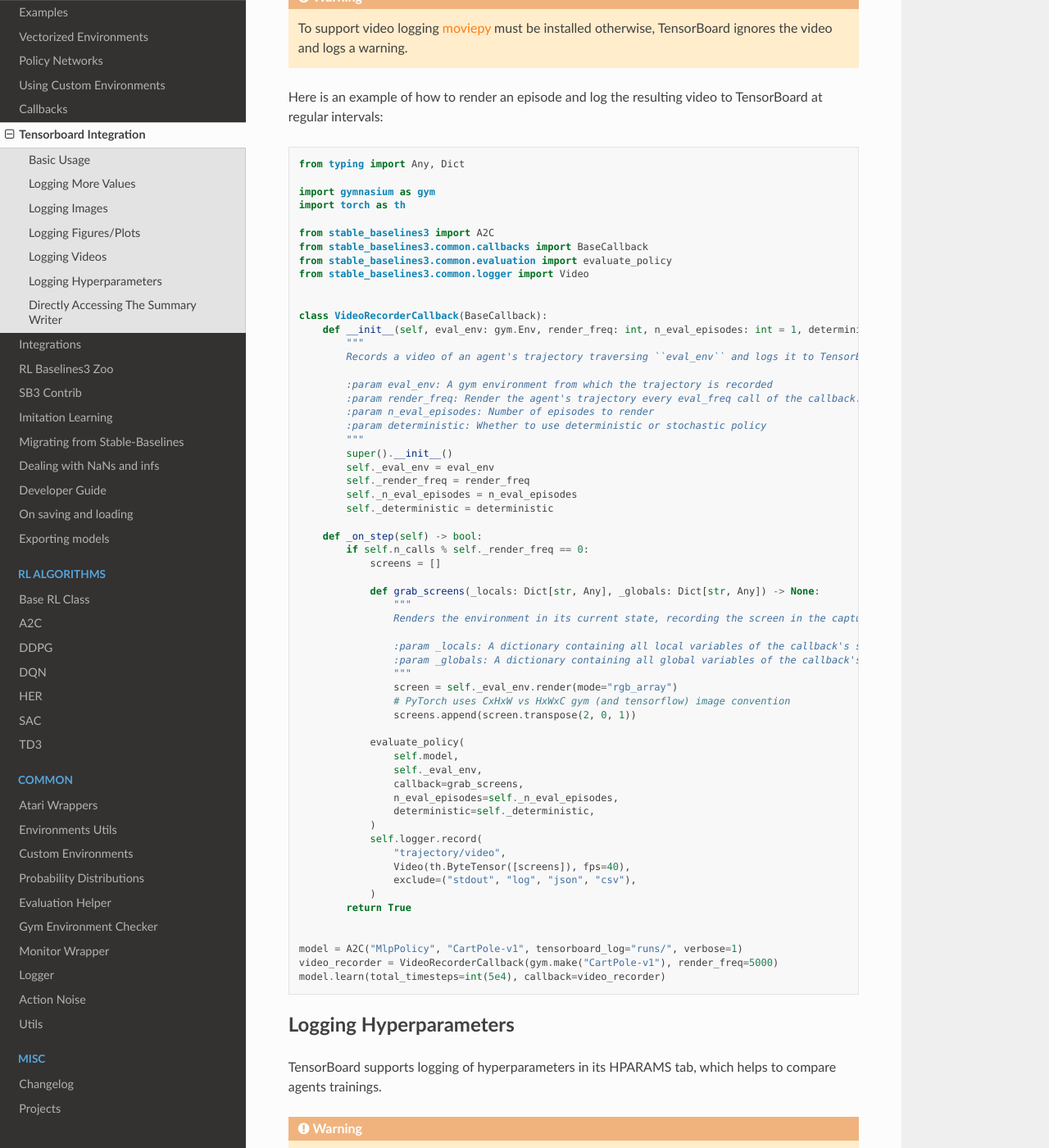
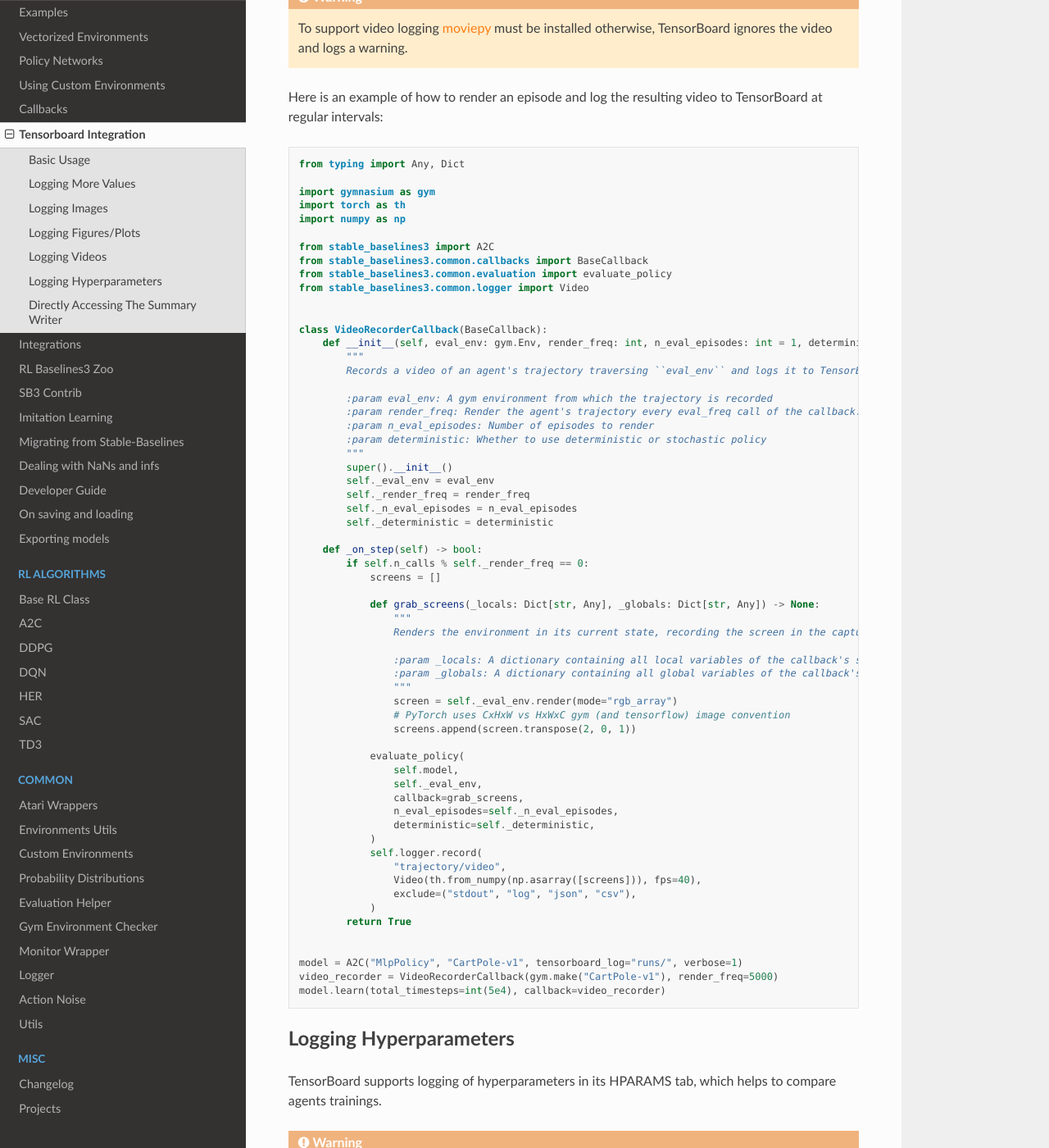
Before and after one commit to DLR-RM/stable-baselines3, a Sphinx documentation site: the page built from docs/guide/tensorboard.rst, in a window 1280 px wide and 1400 px high, scrolled down 4280 px. Shown: the whole window at 82% size. Built offline with Sphinx 7.4.7 and the Read the Docs theme 2.0.0, drawn with Linux system fonts in a browser that asks for light colours; pages that are not in the unit, such as notebooks, are missing from menus.

Commit message:
fixed tb video docs

```diff
--- a/docs/guide/tensorboard.rst
+++ b/docs/guide/tensorboard.rst
@@ -192,6 +192,7 @@ Here is an example of how to render an episode and log the resulting video to Te
 
     import gymnasium as gym
     import torch as th
+    import numpy as np
 
     from stable_baselines3 import A2C
     from stable_baselines3.common.callbacks import BaseCallback
@@ -239,7 +240,7 @@ Here is an example of how to render an episode and log the resulting video to Te
                 )
                 self.logger.record(
                     "trajectory/video",
-                    Video(th.ByteTensor([screens]), fps=40),
+                    Video(th.from_numpy(np.asarray([screens])), fps=40),
                     exclude=("stdout", "log", "json", "csv"),
                 )
             return True
```
